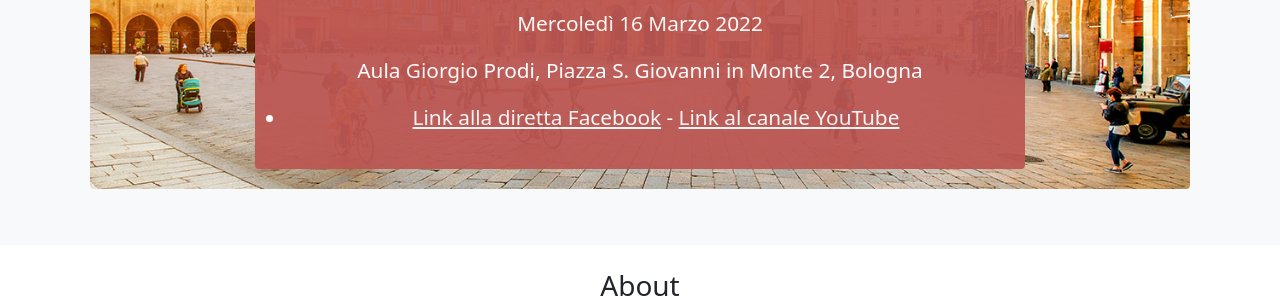
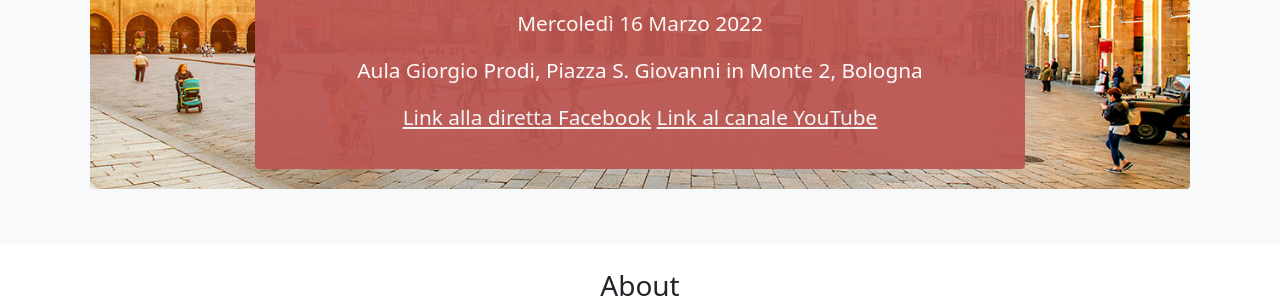
Before and after one commit to bologna-big-code/bologna-big-code.github.io, a Jekyll site: the page built from pages/index.md, in a window 1280 px wide and 900 px high. Shown: the part 447-747 px from the top of the window. Built offline with Jekyll 4.4.1, drawn with Linux system fonts in a browser that asks for light colours.

Commit message:
Update slider.yml

```diff
--- a/_data/slider.yml
+++ b/_data/slider.yml
@@ -10,7 +10,7 @@
     Aula Giorgio Prodi, Piazza S. Giovanni in Monte 2, Bologna
 
 
-    - <a href="https://www.facebook.com/ifabinternationalfoundation" class="link-light">Link alla diretta Facebook</a>
-    - <a href="https://www.youtube.com/channel/UCs1JKEd349GbcLv-Zo-XGhg" class="link-light">Link al canale YouTube</a>
+    <a href="https://www.facebook.com/ifabinternationalfoundation" class="link-light">Link alla diretta Facebook</a>
+    <a href="https://www.youtube.com/channel/UCs1JKEd349GbcLv-Zo-XGhg" class="link-light">Link al canale YouTube</a>
 
   url: assets/images/slider/slide06.jpg
```
